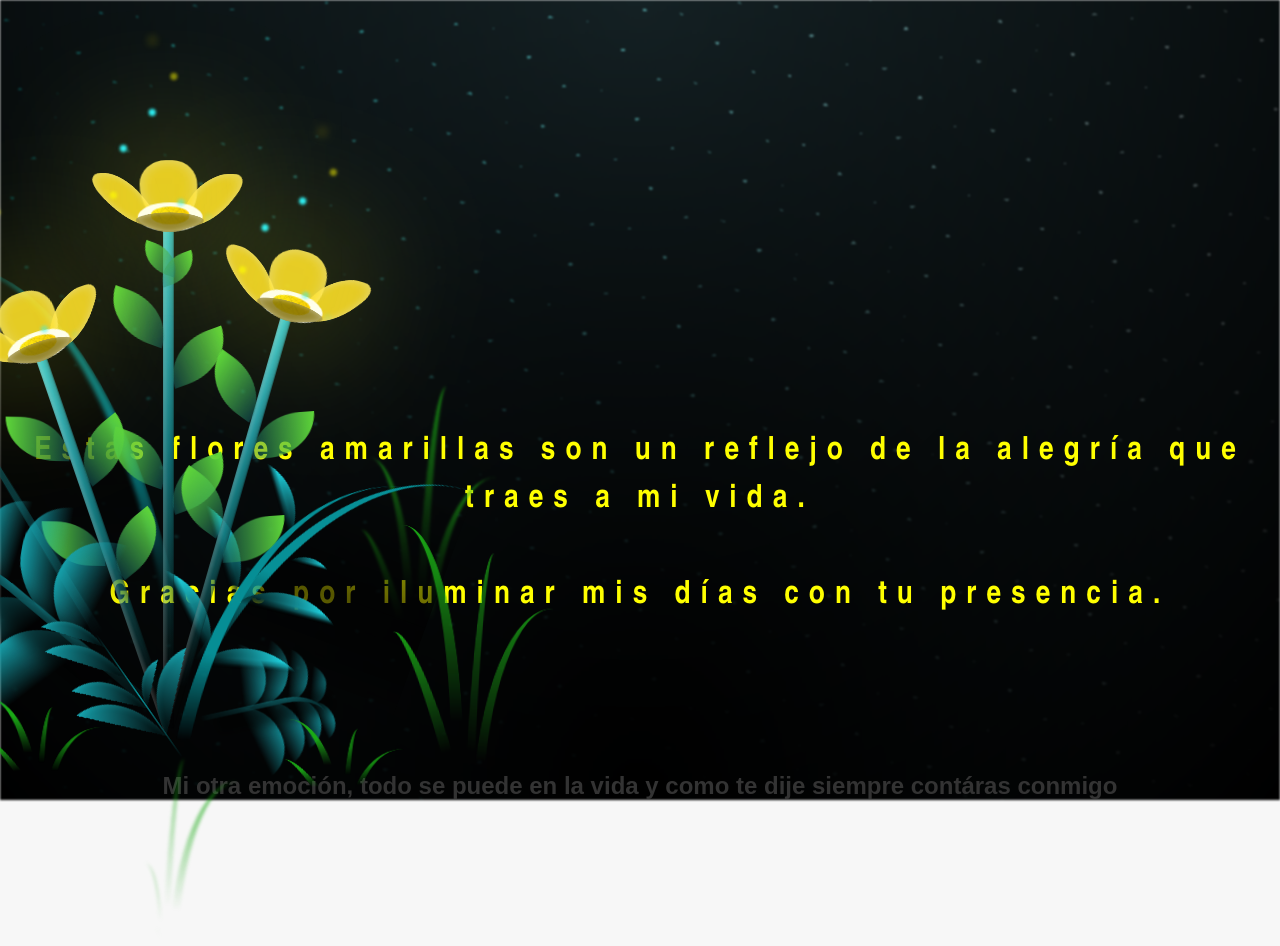
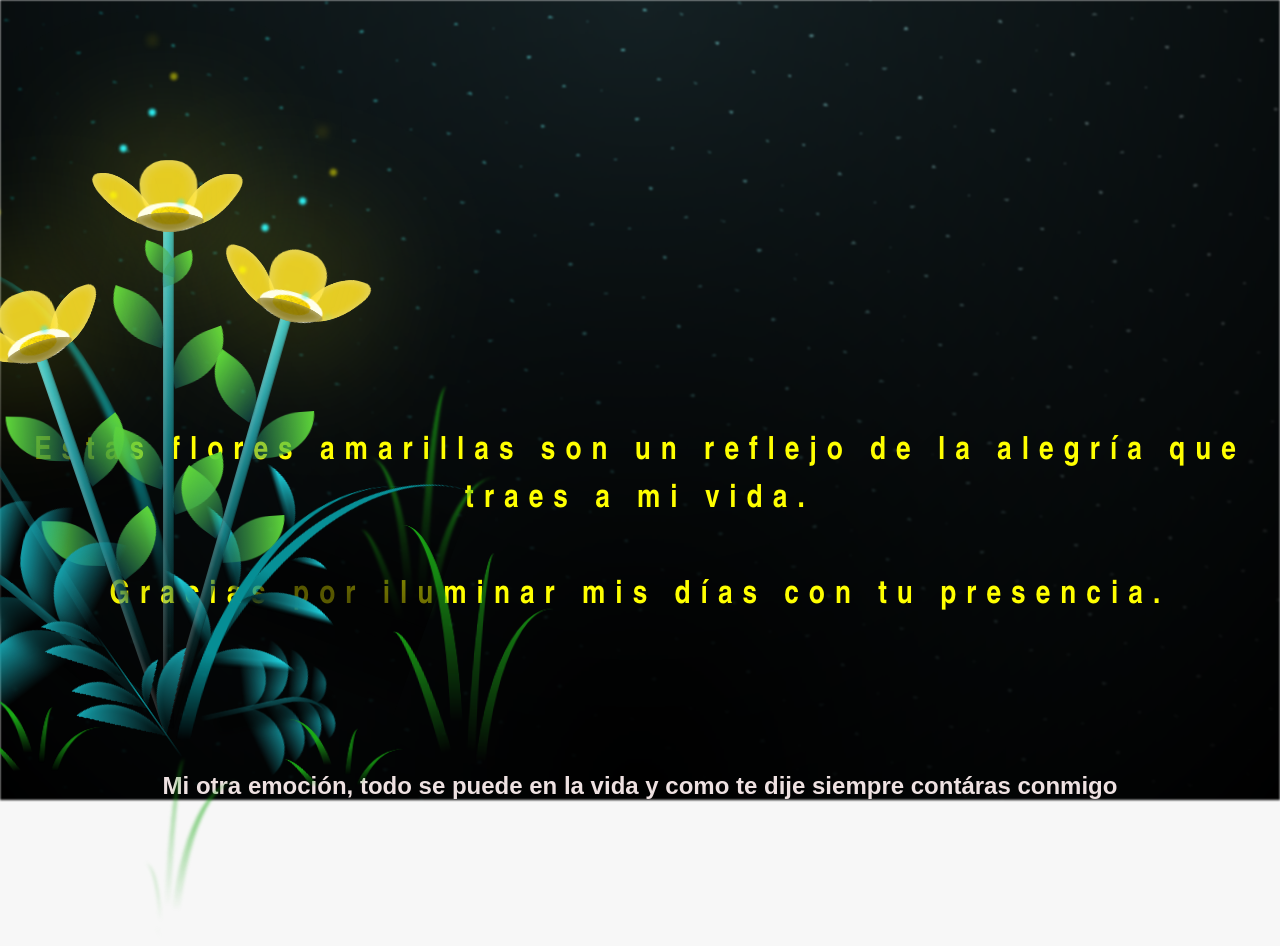
Before and after one commit to jhosselyn25/regaloF, a plain HTML site: page flower.html in a window 1280 px wide. Drawn offline with Linux system fonts and the light colour scheme.

Commit message:
Update flower.html

```diff
--- a/flower.html
+++ b/flower.html
@@ -327,8 +327,8 @@
         </div>
       </div>
     </div>
-    <div id="arriba"></div>
-      <h2 class="titulo-arriba">Mi otra emoción, todo se puede en la vida y como te dije siempre contáras conmigo</h2>
+    <div id="arriba">
+      <h2 class="titulo-arriba" style="color: rgb(238, 225, 225);">Mi otra emoción, todo se puede en la vida y como te dije siempre contáras conmigo</h2>
     </div>
     <script src="anim.js"></script>
     <script src="main.js"></script>
```
